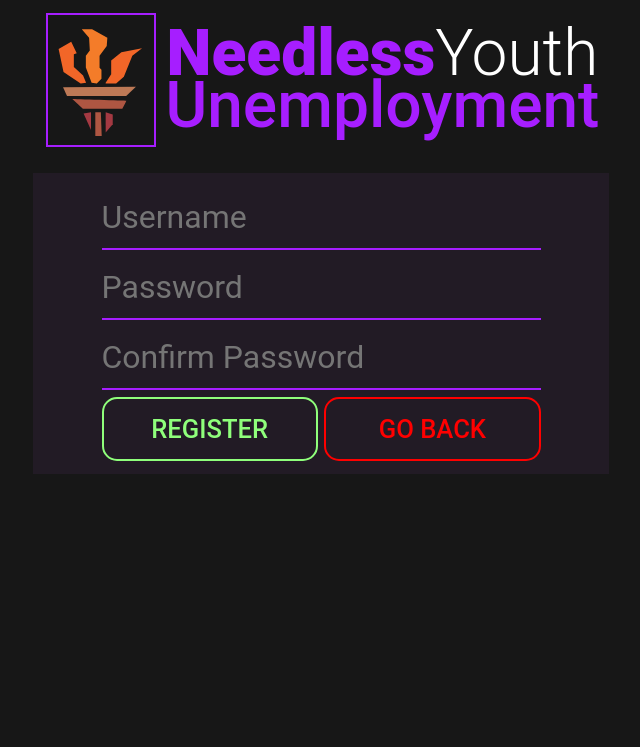
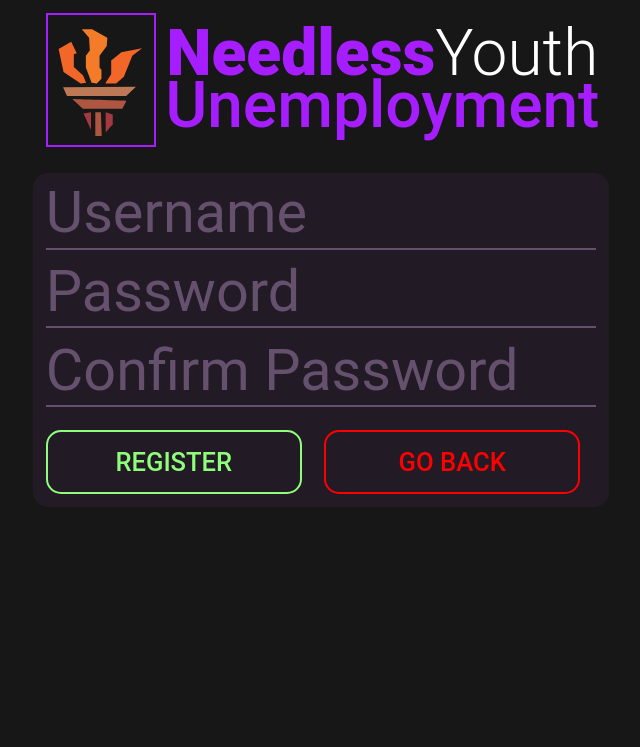
Before and after one commit to LeoLiu1999/NeedlessYouthUnemployment, a Flask app: template NeedlessYouthUnemployment/templates/register2.html in a window 1280 px wide. Shown: the top 747 px of the page, without its empty margins (319-959 px from the left). Run offline with Flask 2, Linux system fonts and the light colour scheme; the template is opened without the code that fills it: most values are stand-ins (such as "Sample title", 1, 10 or a date in 2020).

Commit message:
Linked Register & Login pages

```diff
--- a/NeedlessYouthUnemployment/static/css/main.css
+++ b/NeedlessYouthUnemployment/static/css/main.css
@@ -51,17 +51,61 @@ body {
   border-color: black;
 }
 
-#grid-register-form form .box .box-content input, #grid-login-form form .box .box-content input {
+#grid-register-form form .box .box-content .form-group, #grid-login-form form .box .box-content .form-group {
+  position: relative;
+  padding: 0.7vw 0 0;
+  padding-top: 0.9vw;
+  height: 5vw;
+}
+
+#grid-register-form form .box .box-content .form-group input, #grid-login-form form .box .box-content .form-group input {
   width: 100%;
   height: 100%;
   border: 0;
   outline: 0;
-  padding: 0.7vw 0;
-  border-bottom: 2px solid #a61eff;
+  border-bottom: 2px solid #65506e;
   font-family: "Roboto", sans-serif;
   background: transparent;
   color: white;
-  font-size: 2.5vw;
+  font-size: 3.5vw;
+}
+#grid-register-form form .box .box-content .form-group input::placeholder, #grid-login-form form .box .box-content .form-group input::placeholder {
+  color: transparent;
+}
+#grid-register-form form .box .box-content .form-group input:placeholder-shown ~ .form-label, #grid-login-form form .box .box-content .form-group input:placeholder-shown ~ .form-label {
+  font-size: 4.5vw;
+  cursor: text;
+  color: #65506e;
+}
+#grid-register-form form .box .box-content .form-group input:focus, #grid-login-form form .box .box-content .form-group input:focus {
+  padding-bottom: 0.3vw;
+  border-width: 3px;
+  border-image: linear-gradient(to right, #a61eff, #7801c7);
+  border-image-slice: 1;
+}
+#grid-register-form form .box .box-content .form-group input:focus ~ .form-label, #grid-login-form form .box .box-content .form-group input:focus ~ .form-label {
+  position: relative;
+  top: -5.5vw;
+  display: block;
+  transition: 0.2s;
+  font-size: 1.5vw;
+  color: #a61eff;
+  font-weight: 600;
+  pointer-events: none;
+}
+
+#grid-register-form form .box .box-content .form-group label, #grid-login-form form .box .box-content .form-group label {
+  position: relative;
+  display: block;
+  top: -5.5vw;
+  transition: 0.2s;
+  font-size: 1.5vw;
+  color: #65506e;
+  pointer-events: none;
+}
+
+#grid-register-form form .box .box-content .form-button, #grid-login-form form .box .box-content .form-button {
+  margin-top: 0.65vw;
 }
 
 #nyu-logo {
@@ -124,7 +168,6 @@ main {
 main section {
   width: 100%;
   max-width: 45vw;
-  max-height: 420px;
   background: #221b25;
   justify-items: center;
 }
@@ -182,6 +225,9 @@ main .not-logged-in, main .logged-in {
   background-color: #8fff7b;
 }
 
+#grid-login-form {
+  border-radius: 15px;
+}
 #grid-login-form form {
   grid-template-columns: repeat(2, 1fr);
   grid-auto-rows: 1fr;
@@ -225,6 +271,9 @@ main .not-logged-in, main .logged-in {
   background-color: #ff0000;
 }
 
+#grid-register-form {
+  border-radius: 15px;
+}
 #grid-register-form form {
   grid-template-columns: repeat(2, 1fr);
   grid-auto-rows: 1fr;
--- a/NeedlessYouthUnemployment/static/css/main.scss
+++ b/NeedlessYouthUnemployment/static/css/main.scss
@@ -1,6 +1,8 @@
 // Variables
 $nyu-purple: #a61eff;
+$nyu-purple-2: #7801c7;
 $content-bg: #221b25;
+$field-purple: #65506e;
 
 body {
     margin: 0;
@@ -54,18 +56,66 @@ body {
     }
 }
 
+%form-group {
+    position: relative;
+    padding: 0.7vw 0 0;
+    padding-top: 0.9vw;
+    // margin-top: 0.5vw;
+    height: 5vw;
+}
+
 %input {
     width: 100%;
     height: 100%;
     border: 0;
-    // border-radius: 15px;
     outline: 0;
-    padding: 0.7vw 0;
-    border-bottom: 2px solid $nyu-purple;
+    border-bottom: 2px solid $field-purple;
     font-family: 'Roboto', sans-serif;
     background: transparent;
     color: white;
-    font-size: 2.5vw;
+    font-size: 3.5vw;
+
+    &::placeholder {
+        color: transparent;
+    }
+
+    &:placeholder-shown ~ .form-label {
+        font-size: 4.5vw;
+        cursor: text;
+        color: $field-purple;
+    }
+
+    &:focus {
+        padding-bottom: 0.3vw;
+        border-width: 3px;
+        border-image: linear-gradient(to right, $nyu-purple, $nyu-purple-2);
+        border-image-slice: 1;
+
+        ~ .form-label {
+            position: relative;
+            top: -5.5vw;
+            display: block;
+            transition: 0.2s;
+            font-size: 1.5vw;
+            color: $nyu-purple;
+            font-weight: 600;
+            pointer-events: none;
+        }
+    }
+}
+
+%form-label {
+    position: relative;
+    display: block;
+    top: -5.5vw;
+    transition: 0.2s;
+    font-size: 1.5vw;
+    color: $field-purple;
+    pointer-events: none;
+}
+
+%form-button {
+    margin-top: 0.65vw;
 }
 
 #nyu-logo {
@@ -138,7 +188,6 @@ main {
     section {
         width: 100%;
         max-width: 45vw;
-        max-height: 420px;
         background: $content-bg;
         justify-items: center;
     }
@@ -222,6 +271,8 @@ main {
 }
 
 #grid-login-form {
+    border-radius: 15px;
+
     form {
         @extend %grid;
         grid-template-columns: repeat(2, 1fr);
@@ -256,8 +307,20 @@ main {
                 justify-content: center;
                 align-items: center;
 
-                input {
-                    @extend %input;
+                .form-group {
+                    @extend %form-group;
+
+                    input {
+                        @extend %input;
+                    }
+
+                    label {
+                        @extend %form-label;
+                    }
+                }
+
+                .form-button {
+                    @extend %form-button;
                 }
 
                 .login-submit-button {
@@ -287,6 +350,8 @@ main {
 }
 
 #grid-register-form {
+    border-radius: 15px;
+
     form {
         @extend %grid;
         grid-template-columns: repeat(2, 1fr);
@@ -326,8 +391,20 @@ main {
                 justify-content: center;
                 align-items: center;
 
-                input {
-                    @extend %input;
+                .form-group {
+                    @extend %form-group;
+
+                    input {
+                        @extend %input;
+                    }
+
+                    label {
+                        @extend %form-label;
+                    }
+                }
+
+                .form-button {
+                    @extend %form-button;
                 }
 
                 .register-submit-button {
--- a/NeedlessYouthUnemployment/templates/register2.html
+++ b/NeedlessYouthUnemployment/templates/register2.html
@@ -3,30 +3,43 @@
 {% block content %}
 
 <section id="grid-register-form">
-    <form>
+    <form action="{{ url_for('signup') }}" method="POST">
         <div class="box">
             <div class="box-content">
-                <input type="text" name="Username" placeholder="Username">
+                <div class="form-group">
+                    <input type="text" name="Username" placeholder="Username">
+                    <label for="Username" class="form-label">Username</label>
+                </div>
             </div>
         </div>
         <div class="box">
             <div class="box-content">
-                <input type="password" name="Password" placeholder="Password">
+                <div class="form-group">
+                    <input type="password" name="Password" placeholder="Password">
+                    <label for="Password" class="form-label">Password</label>
+                </div>
             </div>
         </div>
         <div class="box">
             <div class="box-content">
-                <input type="password" name="Confirm-Password" placeholder="Confirm Password">
+                <div class="form-group">
+                    <input type="password" name="Confirm-Password" placeholder="Confirm Password">
+                    <label for="Confirm-Password" class="form-label">Confirm Password</label>
+                </div>
             </div>
         </div>
         <div class="box">
             <div class="box-content">
-                <button type="submit" class="register-submit-button">Register</button>
+                <div class="form-button">
+                    <button type="submit" class="register-submit-button">Register</button>
+                </div>
             </div>
         </div>
         <div class="box">
             <div class="box-content">
-                <button type="button" class="register-cancel-button" onclick="window.location.href='{{ url_for('home') }}';">Go Back</button>
+                <div class="form-button">
+                    <button type="button" class="register-cancel-button" onclick="window.location.href='{{ url_for('home') }}';">Go Back</button>
+                </div>
             </div>
         </div>
     </form>
```
Also changed, not shown: NeedlessYouthUnemployment/app_new.py (+38 -38 lines), NeedlessYouthUnemployment/templates/login2.html (+15 -5 lines), 2 other files.
